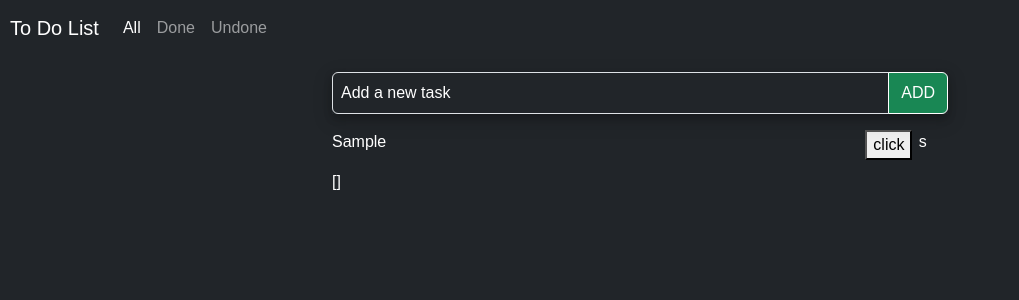
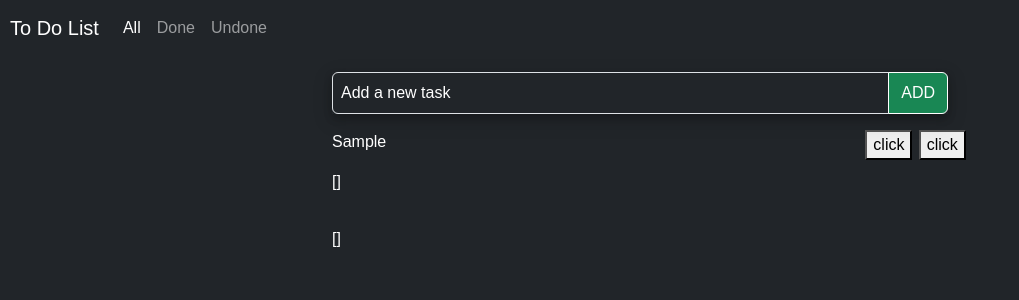
Before and after one commit to alirezasha01/todoapp, a Vue app: page / in a window 1280 px wide. Both pictures are taken after typing "Sample" into the empty fields and a click on the button "ADD". Shown: the top 300 px of the page, without its empty margins (0-1019 px from the left). Built offline with nearby package versions, Linux system fonts and the light colour scheme; a small style sheet from the web is missing.

Commit message:
added done post and push data on other array

```diff
--- a/src/components/all/allTask.vue
+++ b/src/components/all/allTask.vue
@@ -8,9 +8,11 @@
           <button @click="addTask" class="btn btn-success" type="button">ADD</button>
         </div>
         <div v-for="(task , index) in listTask" :key="index">
-          <show-task :task="task" :index="index" @deleteTask="deleteTask"/>
+          <show-task :task="task" :index="index" @deleteTask="deleteTask" @doneTask="doneTask"/>
         </div>
         <p class="text-white">{{listDel}}</p>
+        <hr/>
+        <p class="text-white">{{ListDone}}</p>
       </div>
       <div class="col"></div>
     </div>
@@ -25,7 +27,12 @@ import showTask from "./showTask.vue"
 const getTask = ref("")
 const listTask = reactive([])
 const listDel = reactive([])
+const ListDone = reactive([])
 
+const doneTask = (index)=>{
+  ListDone.push(listTask[index])
+  listTask.splice(index,1)
+}
 const deleteTask = (index) =>{
   listDel.push(listTask[index])
   listTask.splice(index,1)
--- a/src/components/all/showTask.vue
+++ b/src/components/all/showTask.vue
@@ -7,7 +7,7 @@
       <button @click="deleteArr(index)">click</button>
     </div>
     <div class="col-1">
-      <p>s</p>
+      <button @click="doneArr(index)">click</button>
     </div>
   </div>
 </template>
@@ -18,9 +18,12 @@ defineProps({
   task: Array,
   index:Number
 });
-const emit = defineEmits('deleteTask')
+const emit = defineEmits(['deleteTask',"doneTask"])
 const deleteArr = index =>{
   emit('deleteTask', index)
+}
+const doneArr = index =>{
+  emit('doneTask', index)
 }
 </script>
 
```
